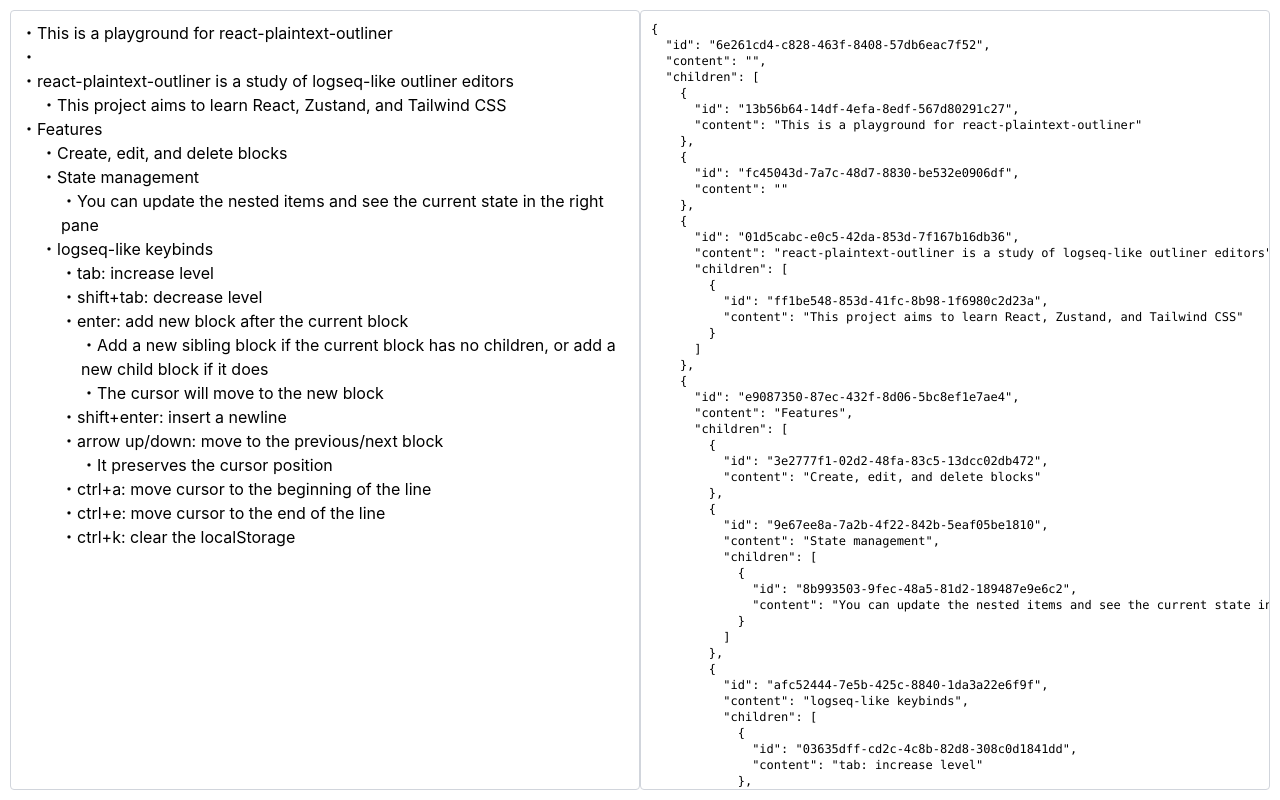
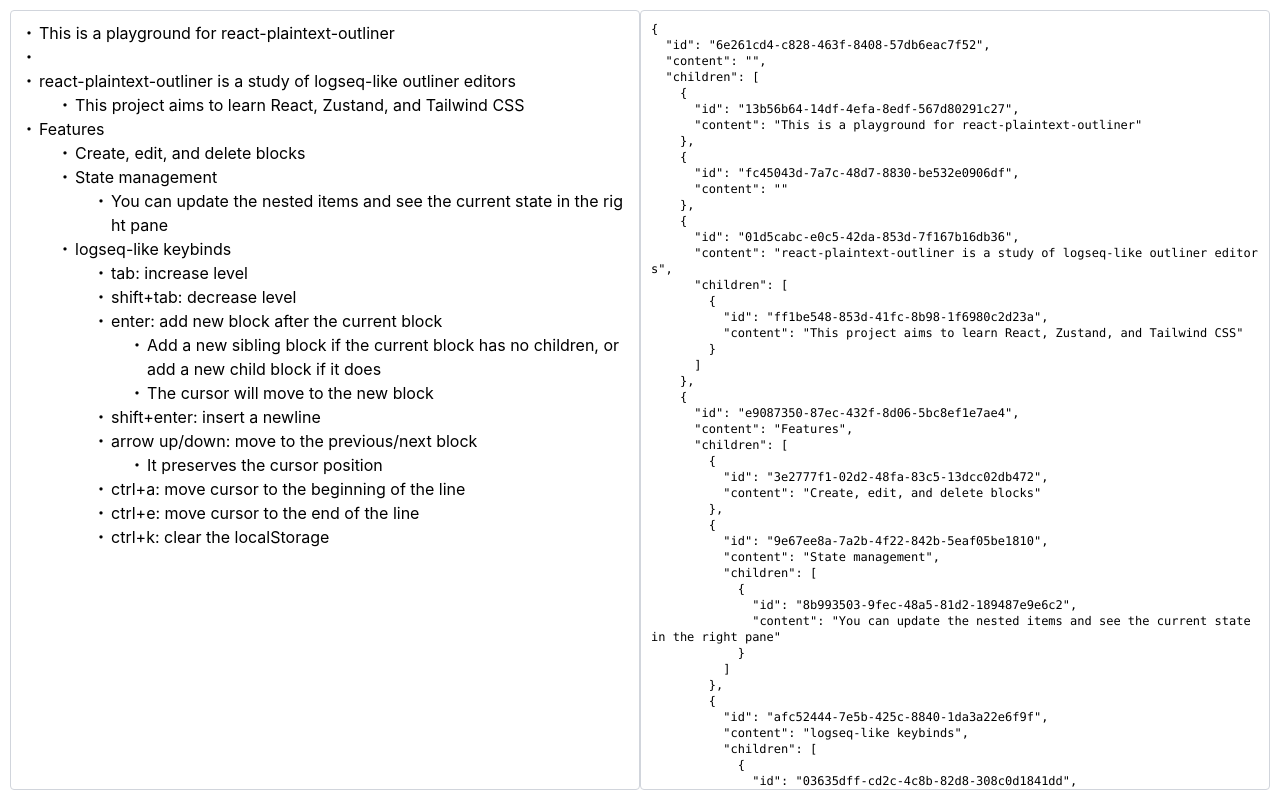
Before and after one commit to oshikiri/react-plaintext-outliner, a React (Vite) app: page / in a window 1280 px wide. Built offline with nearby package versions, Linux system fonts and the light colour scheme.

Commit message:
Fix text wrap behavior (#13)

```diff
--- a/src/BlockComponent.tsx
+++ b/src/BlockComponent.tsx
@@ -114,9 +114,12 @@
   };
 
   return (
-    <div key={block.id}>
+    <div key={block.id} className="flex">
+      <div>・</div>
+      <div>
         <div
-        className="before:content-['・'] mr-5 whitespace-pre-wrap"
+          // Set px-2 for visibility when the cursor is at the beginning of the line.
+          className="w-full whitespace-pre-wrap break-all px-2"
           key={block.id + "-content"}
           ref={contentRef}
           contentEditable={isEditing || undefined}
@@ -131,6 +134,7 @@
           {block.children?.map((child) => (
             <BlockComponent key={child.id} block={child} />
           ))}
+        </div>
       </div>
     </div>
   );
--- a/src/Root.tsx
+++ b/src/Root.tsx
@@ -19,7 +19,7 @@
         ))}
       </Pane>
       <Pane key="json">
-        <pre className="text-xs">
+        <pre className="text-xs whitespace-pre-wrap break-all">
           {JSON.stringify(rootBlock.toJson(), null, 2)}
         </pre>
       </Pane>
```
Lines whose indentation alone changed are shown as unchanged.
